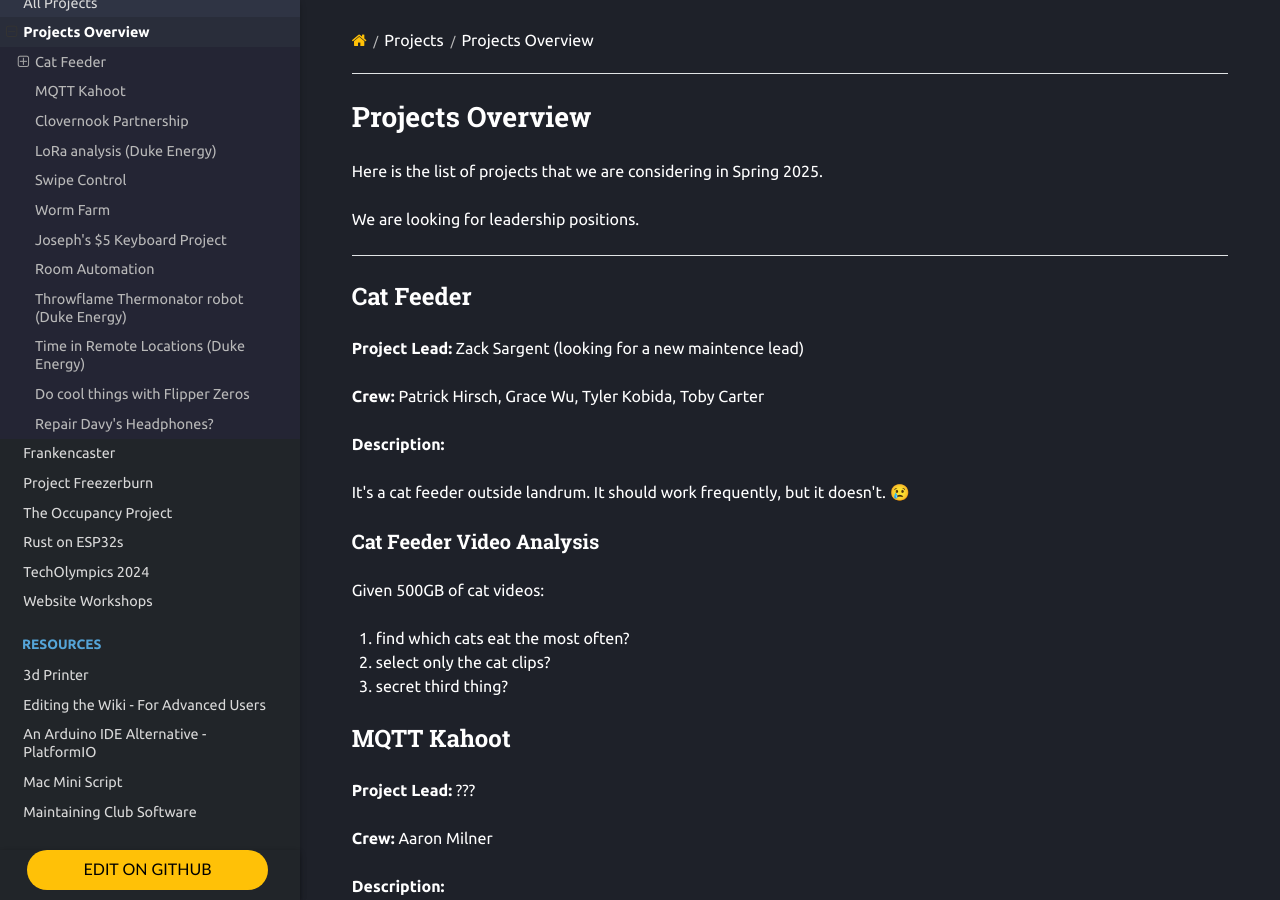
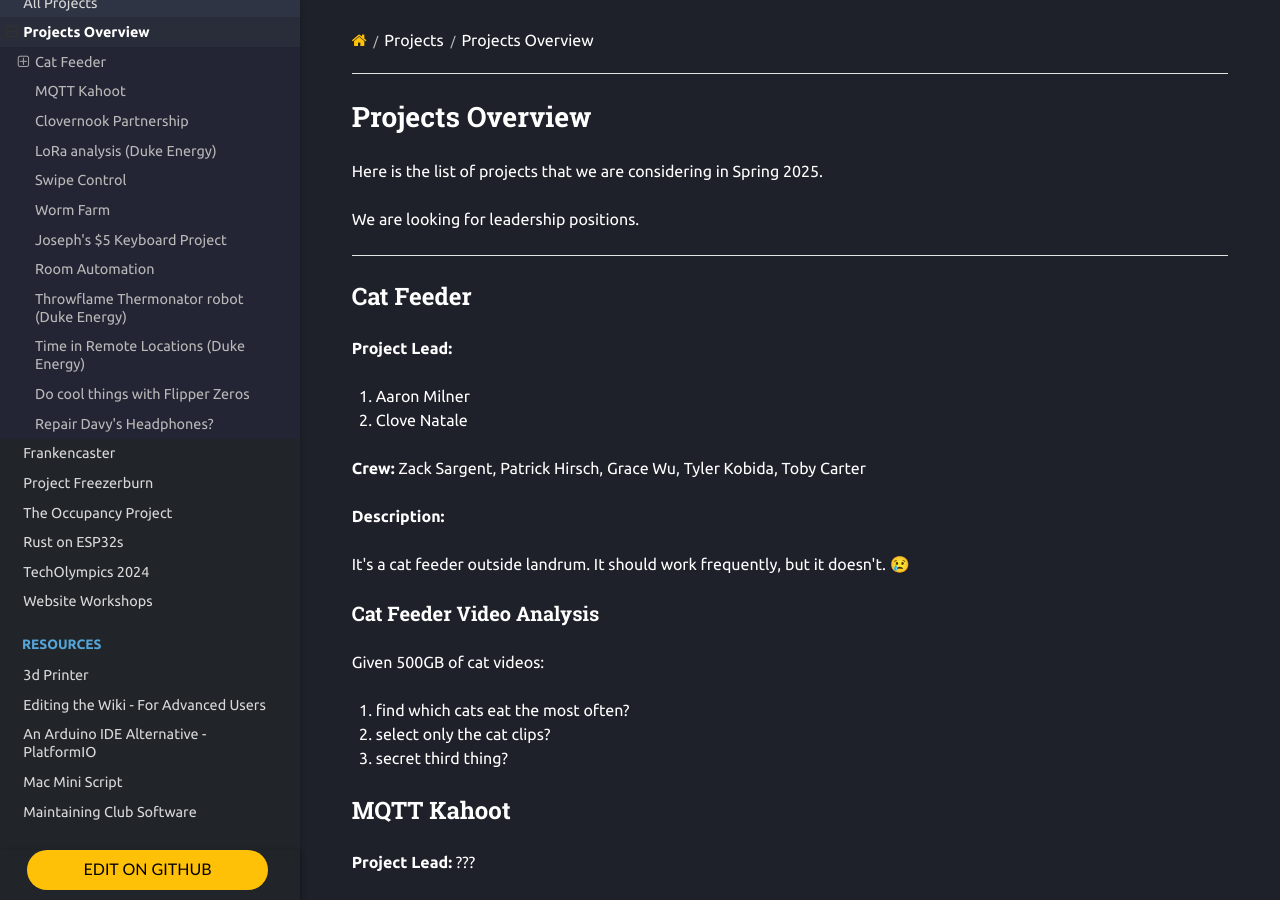
Before and after one commit to Norse-IoT/Wiki, an MkDocs documentation site: the page built from docs/projects/0-project-overview.md, in a window 1280 px wide and 900 px high. Built offline with MkDocs 1.6.1, drawn with Linux system fonts in a browser that asks for light colours; nearby versions of some CDN libraries.

Commit message:
Update 0-project-overview.md

```diff
--- a/docs/projects/0-project-overview.md
+++ b/docs/projects/0-project-overview.md
@@ -10,9 +10,12 @@ We are looking for leadership positions.
 
 ## Cat Feeder
 
-**Project Lead:** Zack Sargent (looking for a new maintence lead)
+**Project Lead:**
 
-**Crew:** Patrick Hirsch, Grace Wu, Tyler Kobida, Toby Carter
+1. Aaron Milner
+2. Clove Natale
+
+**Crew:** Zack Sargent, Patrick Hirsch, Grace Wu, Tyler Kobida, Toby Carter
 
 **Description:**
 
```
